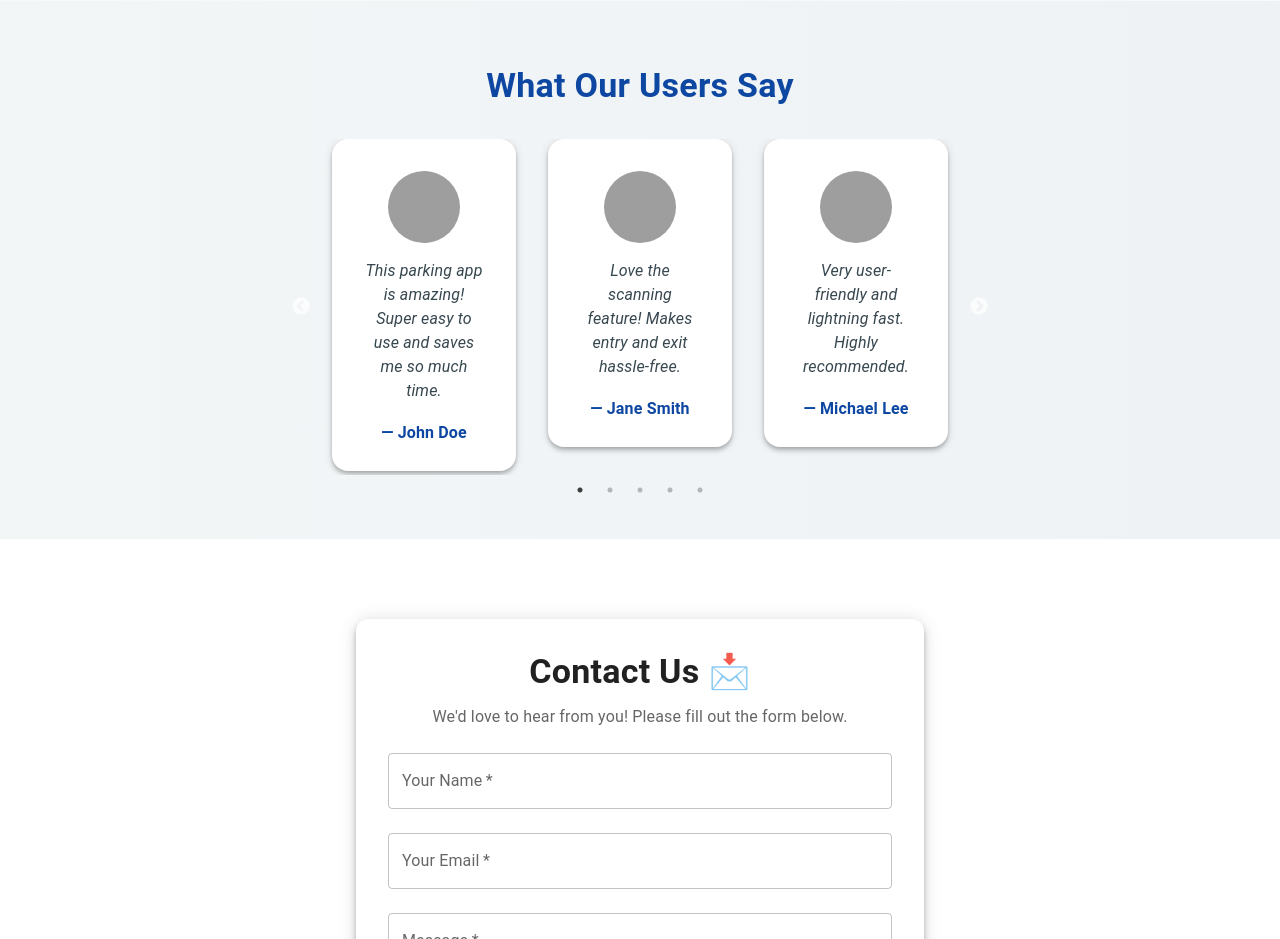
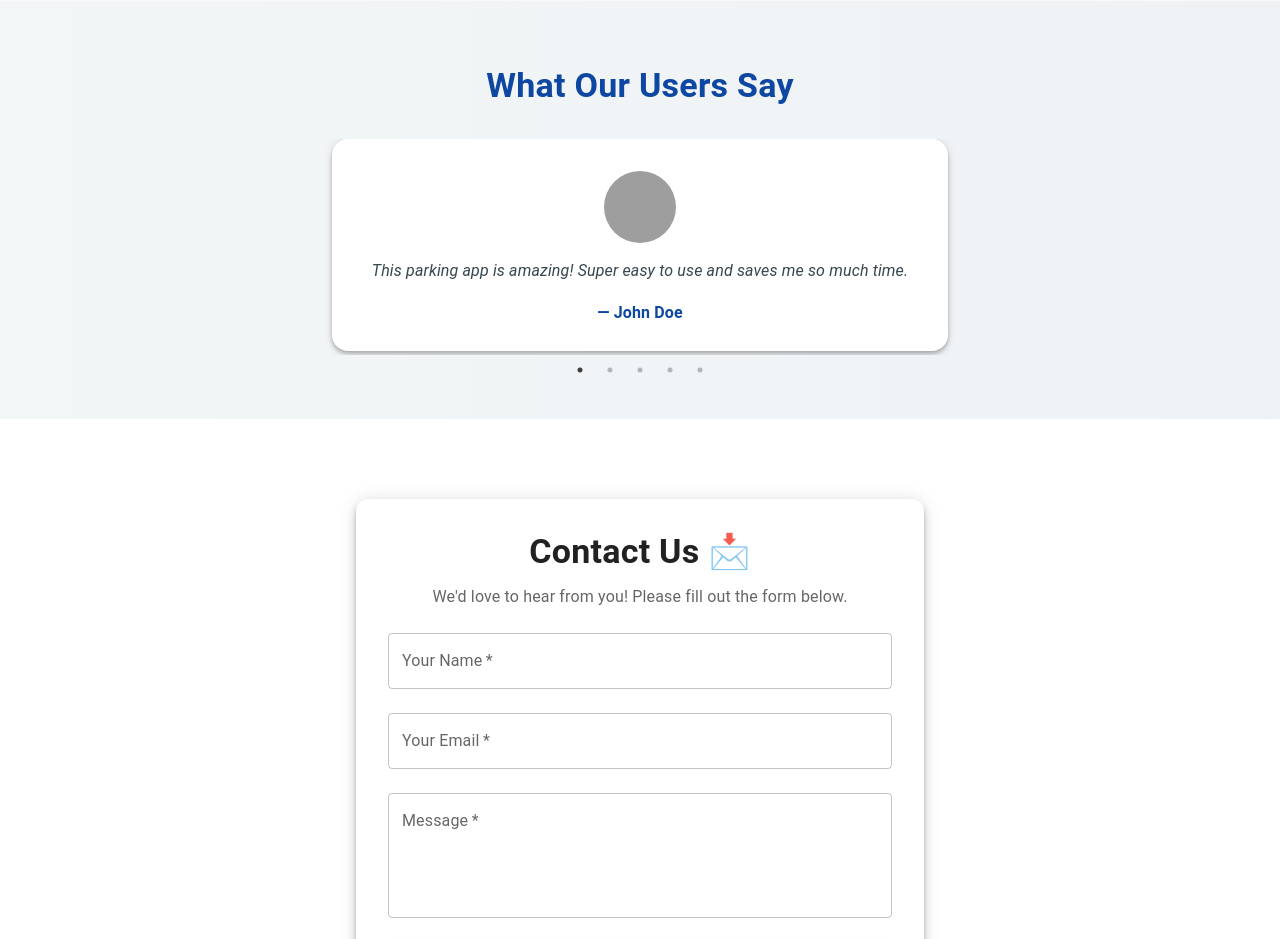
Before and after one commit to NiteshKumar2/quickparko, a Next.js app: page / in a window 1280 px wide. Shown: the part 1100-2039 px from the top of the page. Built offline with nearby package versions, Linux system fonts and the light colour scheme; no server answers; grey boxes are pictures that could not be loaded.

Commit message:
testimonial

```diff
--- a/src/components/frontpage/Testimonial.js
+++ b/src/components/frontpage/Testimonial.js
@@ -1,5 +1,5 @@
 "use client";
-import React, { useEffect } from "react";
+import React from "react";
 import dynamic from "next/dynamic";
 import { Card, CardContent, Typography, Avatar, Box } from "@mui/material";
 import "slick-carousel/slick/slick.css";
@@ -41,19 +41,20 @@ export default function Testimonials() {
     dots: true,
     infinite: true,
     speed: 600,
-    slidesToShow: 3,
+    slidesToShow: 1, // ✅ default = mobile
     slidesToScroll: 1,
-    arrows: true,
+    arrows: false, // hide on mobile
     responsive: [
-      { breakpoint: 1280, settings: { slidesToShow: 2 } },
-      { breakpoint: 1024, settings: { slidesToShow: 1 } }, // ✅ iPhone 13 & all phones
+      {
+        breakpoint: 900, // tablets
+        settings: { slidesToShow: 2, arrows: false },
+      },
+      {
+        breakpoint: 1280, // laptops & desktops
+        settings: { slidesToShow: 3, arrows: true }, // ✅ show arrows on laptop
+      },
     ],
   };
-
-  // Debug (optional)
-  useEffect(() => {
-    console.log("Screen width:", window.innerWidth);
-  }, []);
 
   return (
     <Box
```
